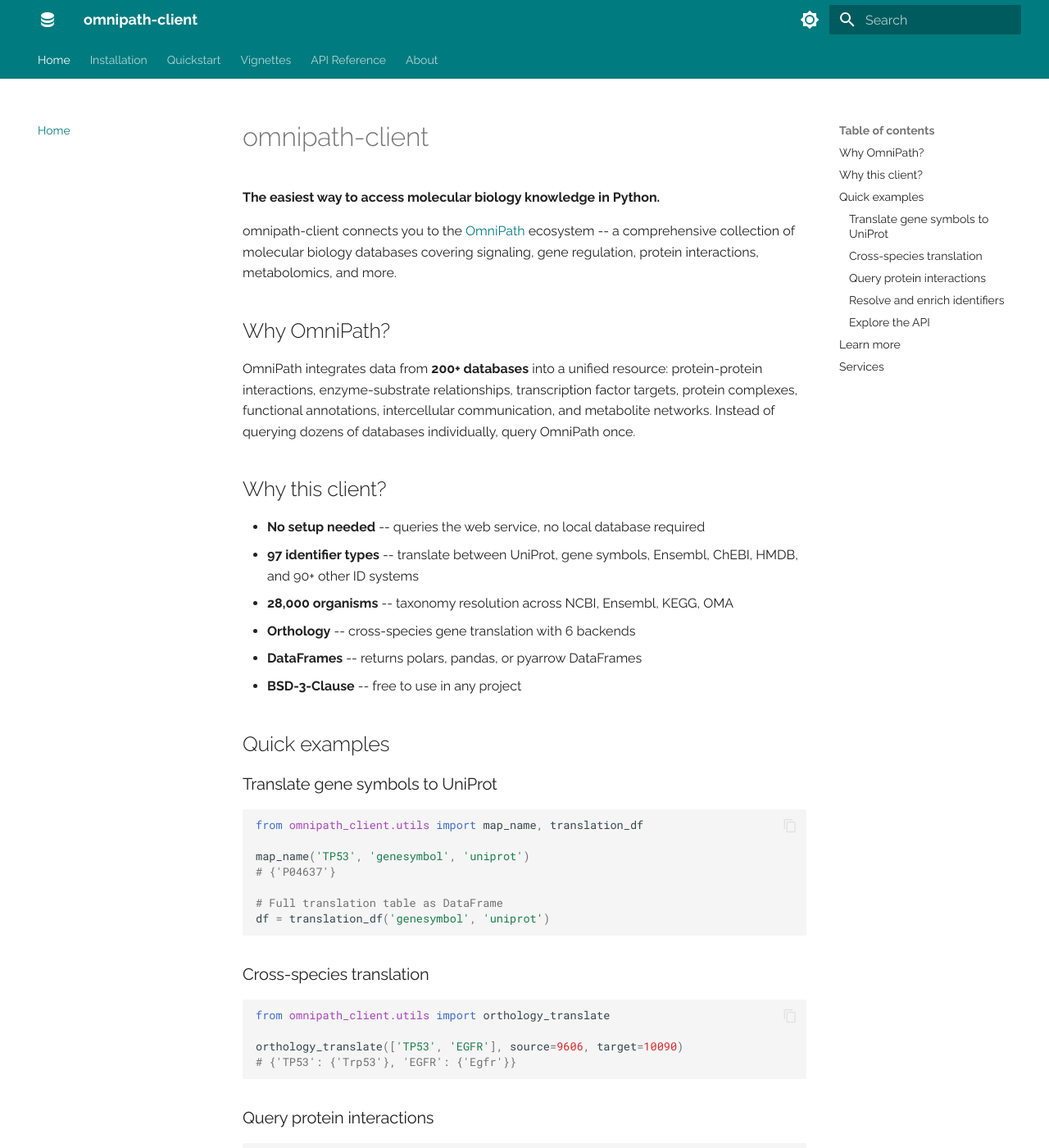
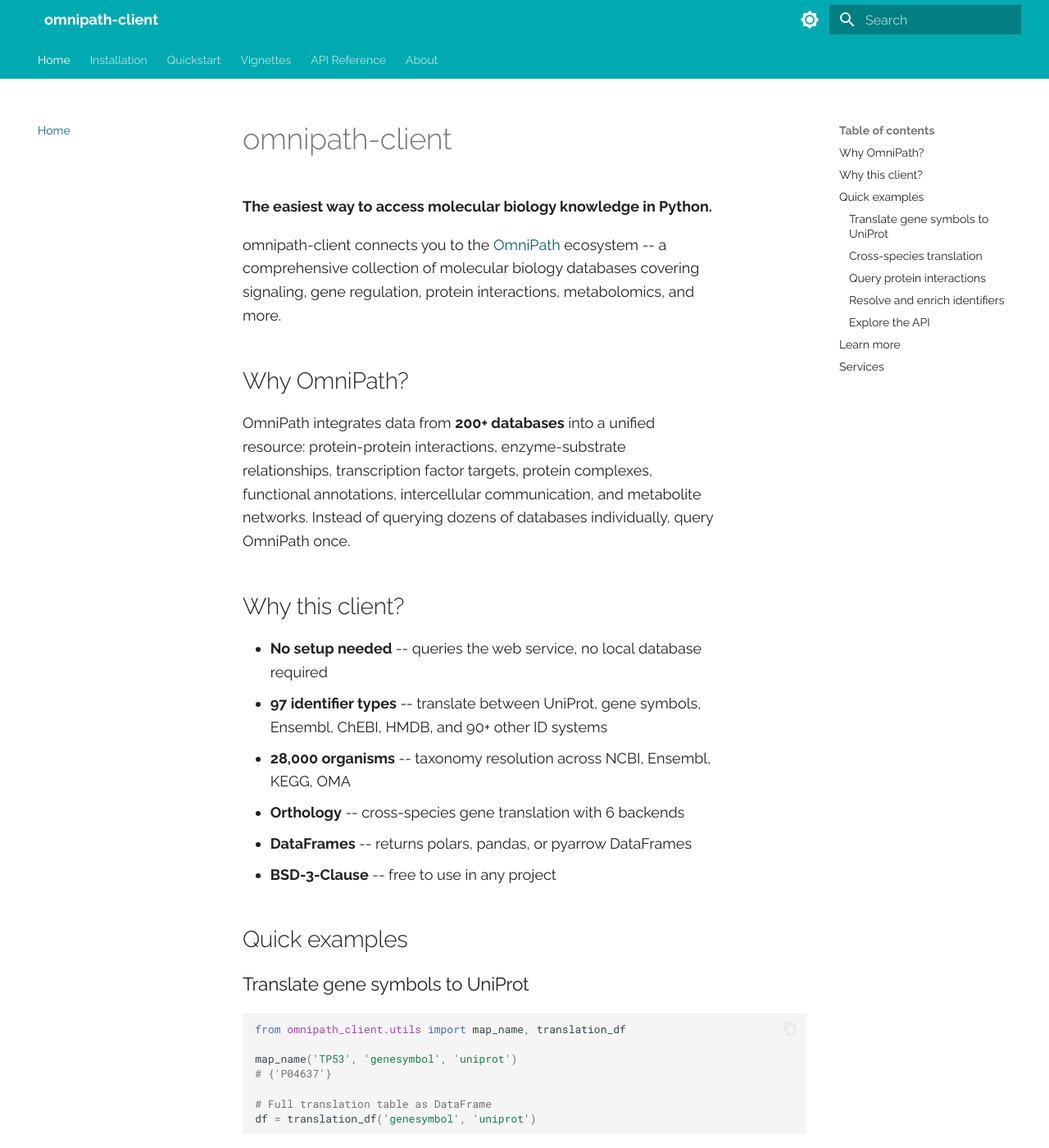
Before and after one commit to saezlab/omnipath-client, an MkDocs documentation site: the page built from docs/index.md, in a window 1280 px wide and 1400 px high. Shown: the whole window at 82% size. Built offline with MkDocs 1.6.1 and Material for MkDocs 9.7.7, drawn with Linux system fonts in a browser that asks for light colours.

Commit message:
docs: use the shared sysbioverse theme
Turquoise and magenta colors, 18px text with a limit on line length,
square boxes and labels, no logo in the header, and the site name links
to the home page. The CSS and the header template are copies from
saezverse guidelines/docs-theme/.

Co-Authored-By: Claude Opus 5.5 <noreply@anthropic.com>

```diff
--- /dev/null
+++ b/docs/assets/docs-theme.css
@@ -0,0 +1,252 @@
+/*
+ * Shared look of the saezlab MkDocs Material sites.
+ *
+ * Load a palette file first (palette-sysbioverse.css or
+ * palette-omnipath.css), then this file. Do not edit the copy in a
+ * package repository: change the original in saezverse
+ * (guidelines/docs-theme/) and copy it again.
+ */
+
+/* ---- Colors: map the palette onto Material ---------------------- */
+
+:root,
+[data-md-color-scheme="default"],
+[data-md-color-scheme="slate"] {
+  --md-primary-fg-color: var(--sv-main);
+  --md-primary-fg-color--light: var(--sv-main);
+  --md-primary-fg-color--dark: var(--sv-link);
+  --md-primary-bg-color: #FFFFFF;
+  --md-accent-fg-color: var(--sv-link-hover);
+  --md-accent-fg-color--transparent: color-mix(in srgb, var(--sv-accent) 10%, transparent);
+  --md-typeset-a-color: var(--sv-link);
+
+  /* Box colors (RWTH palette) */
+  --sv-blue: #176FC1;
+  --sv-green: #4CBD38;
+  --sv-violet: #7264B9;
+  --sv-purple: #5B205F;
+  --sv-orange: #F89D0E;
+  --sv-red: #D22027;
+  --sv-grey: #918F90;
+}
+
+/* ---- Text size and line length ------------------------------------ */
+
+/*
+ * Material sets body text to 16px. We use 18px, and limit running text
+ * to about 60-70 characters per line. Code blocks, tables, figures and
+ * notebook cells keep the full width of the content column.
+ */
+.md-typeset {
+  font-size: 0.9rem;
+  line-height: 1.6;
+  --sv-measure: 32em;
+}
+
+.md-typeset > p,
+.md-typeset > ul,
+.md-typeset > ol,
+.md-typeset > dl,
+.md-typeset > blockquote,
+.md-typeset > h1,
+.md-typeset > h2,
+.md-typeset > h3,
+.md-typeset > h4,
+.md-typeset > h5,
+.md-typeset > h6,
+.md-typeset > .admonition,
+.md-typeset > details {
+  max-width: var(--sv-measure);
+}
+
+/* A paragraph with only an image is a figure: keep the full width */
+.md-typeset > p:has(> img:only-child),
+.md-typeset > p:has(> a:only-child > img:only-child) {
+  max-width: none;
+}
+
+.md-typeset code,
+.md-typeset kbd,
+.md-typeset pre {
+  font-size: 0.85em;
+}
+
+/* ---- Header: no logo, site name links to the home page ------------ */
+
+.md-header__button.md-logo,
+.md-nav__button.md-logo {
+  display: none;
+}
+
+.md-header__title {
+  margin-left: 1rem;
+}
+
+.md-header__site-link,
+.md-header__site-link:hover {
+  color: inherit;
+}
+
+.md-header__site-link:hover {
+  text-decoration: underline;
+  text-decoration-thickness: 1px;
+  text-underline-offset: 0.2em;
+}
+
+/* ---- Square corners everywhere ------------------------------------ */
+
+.md-typeset .admonition,
+.md-typeset details,
+.md-typeset pre > code,
+.md-typeset code,
+.md-typeset kbd,
+.md-typeset .md-button,
+.md-typeset .tabbed-set,
+.md-typeset table:not([class]),
+.md-typeset .grid.cards > ul > li,
+.md-typeset .grid > .card,
+.md-typeset img,
+.md-clipboard,
+.md-search__form,
+.md-source__fact,
+.md-top {
+  border-radius: 0;
+}
+
+/* ---- Labels: solid, saturated background ------------------------- */
+
+.md-typeset .sv-label {
+  display: inline-block;
+  padding: 0.1em 0.5em;
+  font-size: 0.75em;
+  font-weight: 700;
+  letter-spacing: 0.04em;
+  text-transform: uppercase;
+  text-decoration: none;
+  color: #FFFFFF;
+  background-color: var(--sv-main);
+  border: none;
+  border-radius: 0;
+}
+
+.md-typeset .sv-label--accent {
+  color: var(--sv-accent-fg);
+  background-color: var(--sv-accent);
+}
+
+.md-typeset .md-button {
+  border-width: 1px;
+  box-shadow: none;
+}
+
+.md-typeset .md-button--primary {
+  color: #FFFFFF;
+  background-color: var(--sv-main);
+  border-color: var(--sv-main);
+}
+
+.md-typeset .md-button:focus,
+.md-typeset .md-button:hover {
+  color: var(--sv-accent-fg);
+  background-color: var(--sv-accent);
+  border-color: var(--sv-accent);
+}
+
+/* ---- Boxes -------------------------------------------------------- */
+
+/*
+ * Two box styles:
+ *
+ * - admonitions and .sv-box: 1px border with a 5px rule on the left
+ *   and a light tint of the same color (as in the Arch Wiki);
+ * - .sv-panel: light tone background, no border.
+ *
+ * The doubled .md-typeset outranks the per-type colors of Material.
+ */
+.md-typeset.md-typeset .admonition,
+.md-typeset.md-typeset details,
+.md-typeset.md-typeset .sv-box {
+  --sv-box: var(--sv-main);
+  border: 1px solid var(--sv-box);
+  border-left-width: 5px;
+  border-radius: 0;
+  box-shadow: none;
+  background-color: color-mix(in srgb, var(--sv-box) 6%, var(--md-default-bg-color));
+  font-size: 0.9em;
+}
+
+.md-typeset.md-typeset .sv-box {
+  padding: 0.6em 1em;
+  margin: 1.25em 0;
+}
+
+.md-typeset.md-typeset .admonition > .admonition-title,
+.md-typeset.md-typeset details > summary {
+  background-color: transparent;
+  color: var(--sv-box);
+  font-weight: 700;
+}
+
+.md-typeset.md-typeset .admonition > .admonition-title::before,
+.md-typeset.md-typeset details > summary::before {
+  background-color: var(--sv-box);
+}
+
+.md-typeset.md-typeset .admonition:focus-within,
+.md-typeset.md-typeset details:focus-within {
+  box-shadow: none;
+}
+
+.md-typeset.md-typeset .sv-panel {
+  padding: 1em 1.25em;
+  margin: 1.25em 0;
+  border: none;
+  border-radius: 0;
+  background-color: var(--sv-main-light);
+}
+
+/* Admonition types: one color each */
+.md-typeset.md-typeset :is(.admonition, details):is(.abstract, .summary, .tldr, .info, .todo) {
+  --sv-box: var(--sv-blue);
+}
+
+.md-typeset.md-typeset :is(.admonition, details):is(.tip, .hint, .important, .success, .check, .done) {
+  --sv-box: var(--sv-green);
+}
+
+.md-typeset.md-typeset :is(.admonition, details):is(.question, .help, .faq) {
+  --sv-box: var(--sv-violet);
+}
+
+.md-typeset.md-typeset :is(.admonition, details):is(.warning, .caution, .attention) {
+  --sv-box: var(--sv-orange);
+}
+
+.md-typeset.md-typeset :is(.admonition, details):is(.failure, .fail, .missing, .danger, .error, .bug) {
+  --sv-box: var(--sv-red);
+}
+
+.md-typeset.md-typeset :is(.admonition, details).example {
+  --sv-box: var(--sv-purple);
+}
+
+.md-typeset.md-typeset :is(.admonition, details):is(.quote, .cite) {
+  --sv-box: var(--sv-grey);
+}
+
+/* Content tabs and cards follow the same rules */
+.md-typeset .tabbed-labels > label:hover {
+  color: var(--sv-link-hover);
+}
+
+.md-typeset .grid.cards > ul > li,
+.md-typeset .grid > .card {
+  border: 1px solid var(--md-default-fg-color--lightest);
+  box-shadow: none;
+}
+
+.md-typeset .grid.cards > ul > li:hover,
+.md-typeset .grid > .card:hover {
+  border-color: var(--sv-main);
+  box-shadow: none;
+}
--- a/docs/assets/omnipath-theme.css
+++ /dev/null
@@ -1,11 +0,0 @@
-:root {
-  --md-primary-fg-color: #007B7F;
-  --md-accent-fg-color: #6EA945;
-}
-[data-md-color-scheme="slate"] {
-  --md-primary-fg-color: #007B7F;
-  --md-accent-fg-color: #6EA945;
-}
-.md-header {
-  background-color: #007B7F;
-}
--- /dev/null
+++ b/docs/assets/palette-sysbioverse.css
@@ -0,0 +1,24 @@
+/*
+ * sysbioverse color scheme for MkDocs Material sites.
+ * Load before docs-theme.css. Colors from the RWTH palette:
+ * main turquoise #00AAB0, accent magenta #ED0772, dark teal #0A6167.
+ */
+
+:root,
+[data-md-color-scheme="default"] {
+  --sv-main: #00AAB0;
+  --sv-main-light: #E6F7F4;
+  --sv-accent: #ED0772;
+  --sv-accent-fg: #FFFFFF;
+  --sv-link: #0A6167;
+  --sv-link-hover: #ED0772;
+}
+
+[data-md-color-scheme="slate"] {
+  --sv-main: #00AAB0;
+  --sv-main-light: #10393C;
+  --sv-accent: #F1438E;
+  --sv-accent-fg: #FFFFFF;
+  --sv-link: #40BFBC;
+  --sv-link-hover: #F1438E;
+}
--- a/mkdocs.yml
+++ b/mkdocs.yml
@@ -2,9 +2,8 @@ site_name: omnipath-client
 site_url: https://saezlab.github.io/omnipath-client
 theme:
     name: material
+    custom_dir: overrides
     favicon: assets/favicon.ico
-    icon:
-        logo: material/database
     font:
         text: Raleway
     features:
@@ -29,7 +28,8 @@ theme:
             name: Switch to light mode
 
 extra_css:
--   assets/omnipath-theme.css
+-   assets/palette-sysbioverse.css
+-   assets/docs-theme.css
 
 nav:
 -   Home: index.md
--- /dev/null
+++ b/overrides/partials/header.html
@@ -0,0 +1,68 @@
+{#-
+  Copy of partials/header.html from mkdocs-material 9.7.6 with two changes:
+  the logo button is gone, and the site name links to the home page.
+  Original in saezverse: guidelines/docs-theme/overrides/partials/header.html
+-#}
+{% set class = "md-header" %}
+{% if "navigation.tabs.sticky" in features %}
+  {% set class = class ~ " md-header--shadow md-header--lifted" %}
+{% elif "navigation.tabs" not in features %}
+  {% set class = class ~ " md-header--shadow" %}
+{% endif %}
+<header class="{{ class }}" data-md-component="header">
+  <nav class="md-header__inner md-grid" aria-label="{{ lang.t('header') }}">
+    <label class="md-header__button md-icon" for="__drawer">
+      {% set icon = config.theme.icon.menu or "material/menu" %}
+      {% include ".icons/" ~ icon ~ ".svg" %}
+    </label>
+    <div class="md-header__title" data-md-component="header-title">
+      <div class="md-header__ellipsis">
+        <div class="md-header__topic">
+          <a href="{{ config.extra.homepage | d(nav.homepage.url, true) | url }}" class="md-header__site-link md-ellipsis" title="{{ config.site_name | e }}">
+            {{ config.site_name }}
+          </a>
+        </div>
+        <div class="md-header__topic" data-md-component="header-topic">
+          <span class="md-ellipsis">
+            {% if page.meta and page.meta.title %}
+              {{ page.meta.title }}
+            {% else %}
+              {{ page.title }}
+            {% endif %}
+          </span>
+        </div>
+      </div>
+    </div>
+    {% if config.theme.palette %}
+      {% if not config.theme.palette is mapping %}
+        {% include "partials/palette.html" %}
+      {% endif %}
+    {% endif %}
+    {% if not config.theme.palette is mapping %}
+      {% include "partials/javascripts/palette.html" %}
+    {% endif %}
+    {% if config.extra.alternate %}
+      {% include "partials/alternate.html" %}
+    {% endif %}
+    {% if "material/search" in config.plugins %}
+      {% set search = config.plugins["material/search"] | attr("config") %}
+      {% if search.enabled %}
+        <label class="md-header__button md-icon" for="__search">
+          {% set icon = config.theme.icon.search or "material/magnify" %}
+          {% include ".icons/" ~ icon ~ ".svg" %}
+        </label>
+        {% include "partials/search.html" %}
+      {% endif %}
+    {% endif %}
+    {% if config.repo_url %}
+      <div class="md-header__source">
+        {% include "partials/source.html" %}
+      </div>
+    {% endif %}
+  </nav>
+  {% if "navigation.tabs.sticky" in features %}
+    {% if "navigation.tabs" in features %}
+      {% include "partials/tabs.html" %}
+    {% endif %}
+  {% endif %}
+</header>
```
